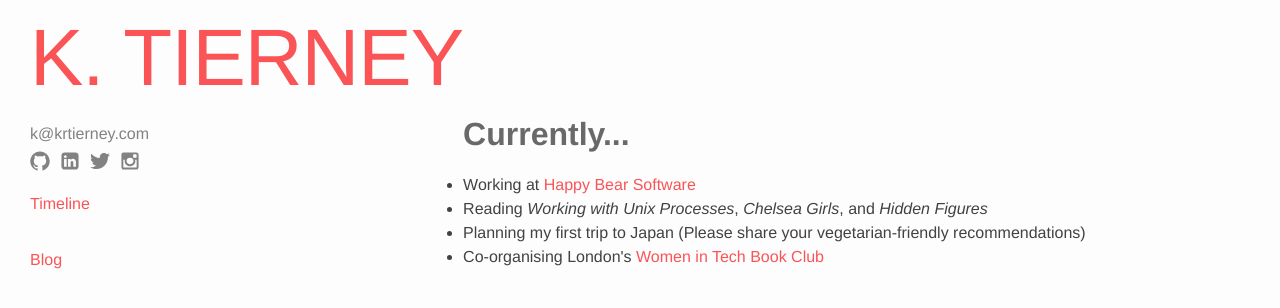
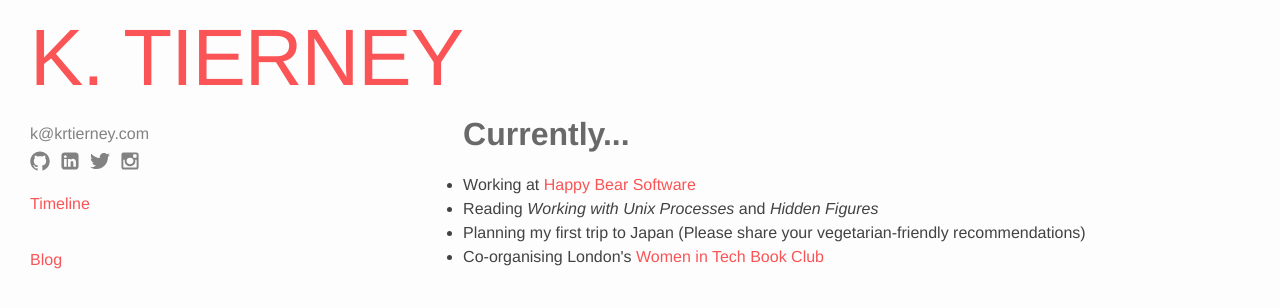
Before and after one commit to krtierney/krtierney.github.io, a Jekyll site: the page built from index.md, in a window 1280 px wide. Shown: the top 308 px of the page. Built offline with Jekyll 4.4.1, drawn with Linux system fonts in a browser that asks for light colours.

Commit message:
Updating current reading list

```diff
--- a/_layouts/home.html
+++ b/_layouts/home.html
@@ -7,7 +7,7 @@ layout: default
   <h1>Currently...</h1>
   <ul>
     <li>Working at <a href="https://www.happybearsoftware.com">Happy Bear Software</a></li>
-    <li>Reading <em>Working with Unix Processes</em>, <em>Chelsea Girls</em>, and <em>Hidden Figures</em></li>
+    <li>Reading <em>Working with Unix Processes</em> and <em>Hidden Figures</em></li>
     <li>Planning my first trip to Japan (Please share your vegetarian-friendly
       recommendations)</li>
     <li>Co-organising London's <a href="https://www.meetup.com/Women-in-Tech-Book-Club/">Women in Tech Book Club</a></li>
```
